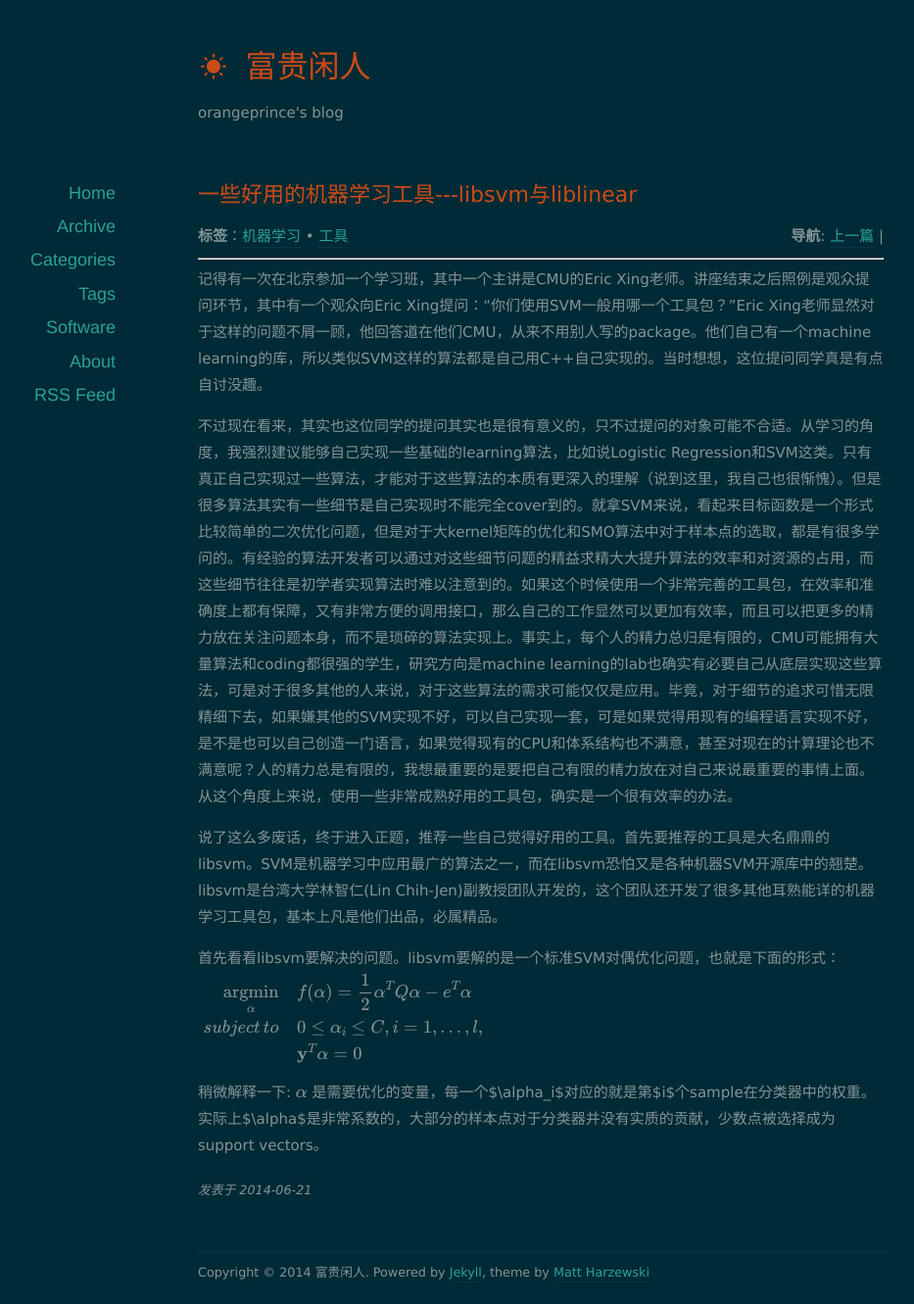
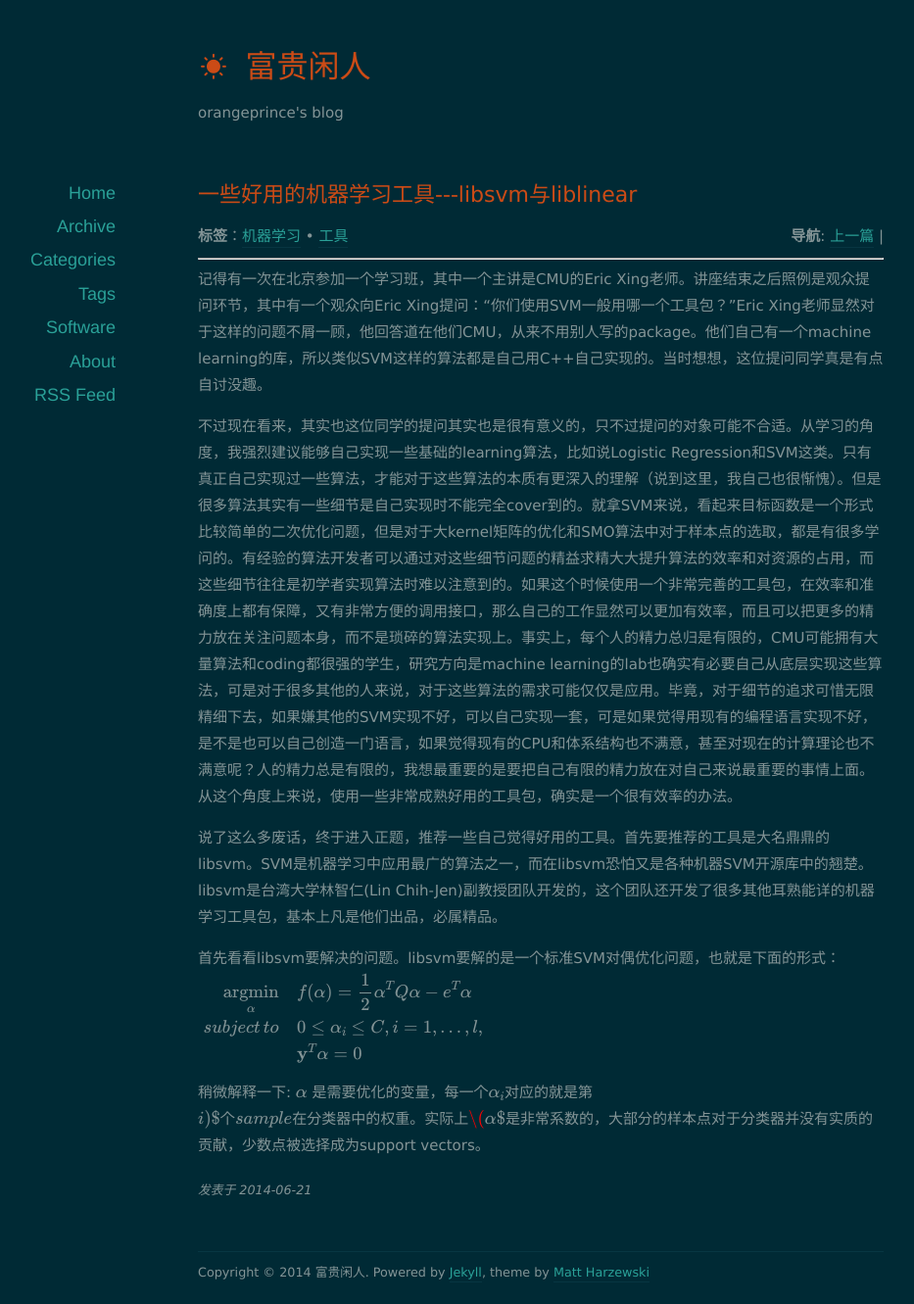
Before and after one commit to orangeprince/orangeprince.github.io, a Jekyll site: the page built from _posts/2014-06-21-libsvm.md, in a window 1280 px wide. Shown: the whole page at 98% size, without its empty margins (88-1021 px from the left). Built offline with Jekyll 4.4.1, drawn with Linux system fonts in a browser that asks for light colours; nearby versions of some CDN libraries; formulas are drawn with MathJax 3; comment, search, counter and statistics services are not loaded.

Commit message:
modified:   _posts/2014-06-21-libsvm.md

```diff
--- a/_posts/2014-06-21-libsvm.md
+++ b/_posts/2014-06-21-libsvm.md
@@ -21,4 +21,4 @@
 \end{aligned}
 $$
 
-稍微解释一下: \\( \alpha \\) 是需要优化的变量，每一个$\alpha_i$对应的就是第$i$个sample在分类器中的权重。实际上$\alpha$是非常系数的，大部分的样本点对于分类器并没有实质的贡献，少数点被选择成为support vectors。
+稍微解释一下: \\(\alpha\\) 是需要优化的变量，每一个\\(\alpha_i\\)对应的就是第\\(i)\\$个sample在分类器中的权重。实际上\\(\alpha$\\)是非常系数的，大部分的样本点对于分类器并没有实质的贡献，少数点被选择成为support vectors。
```
